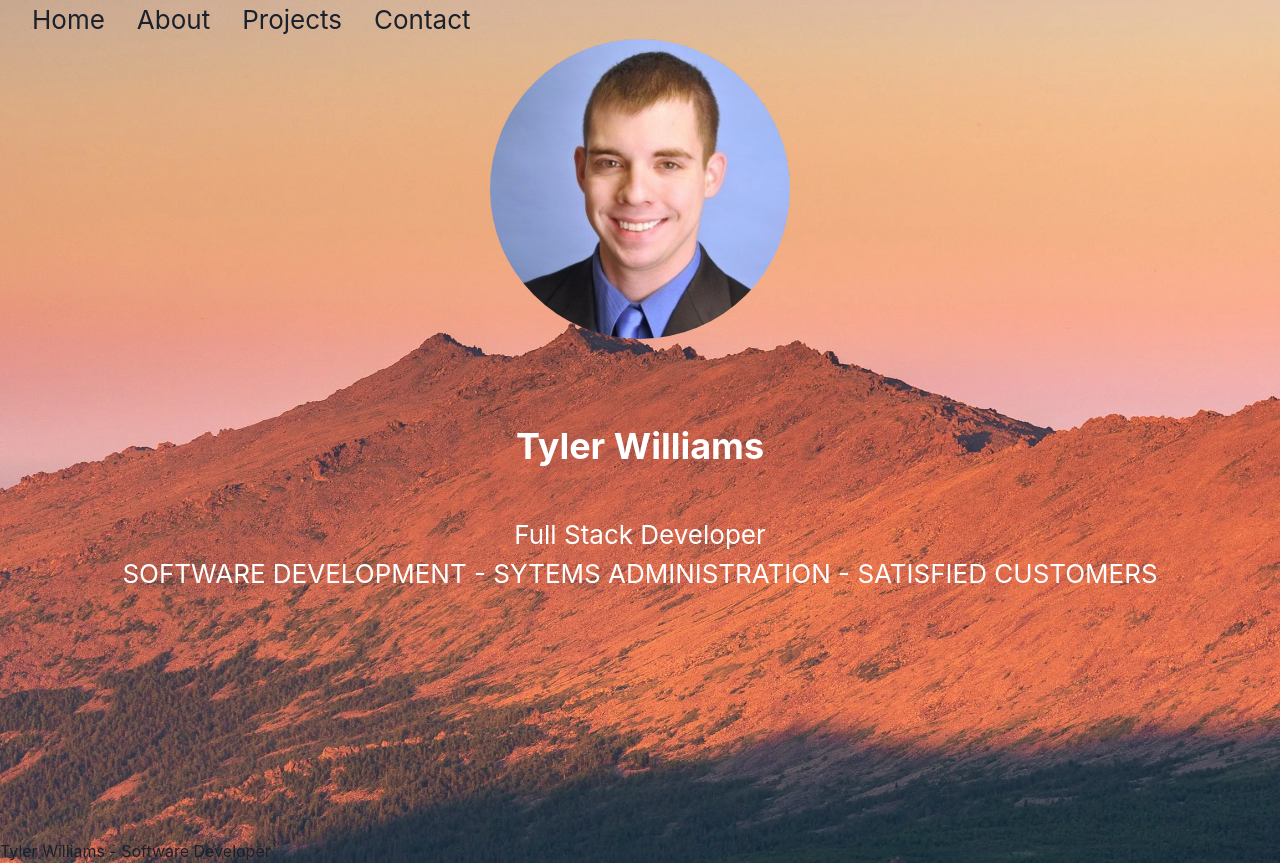
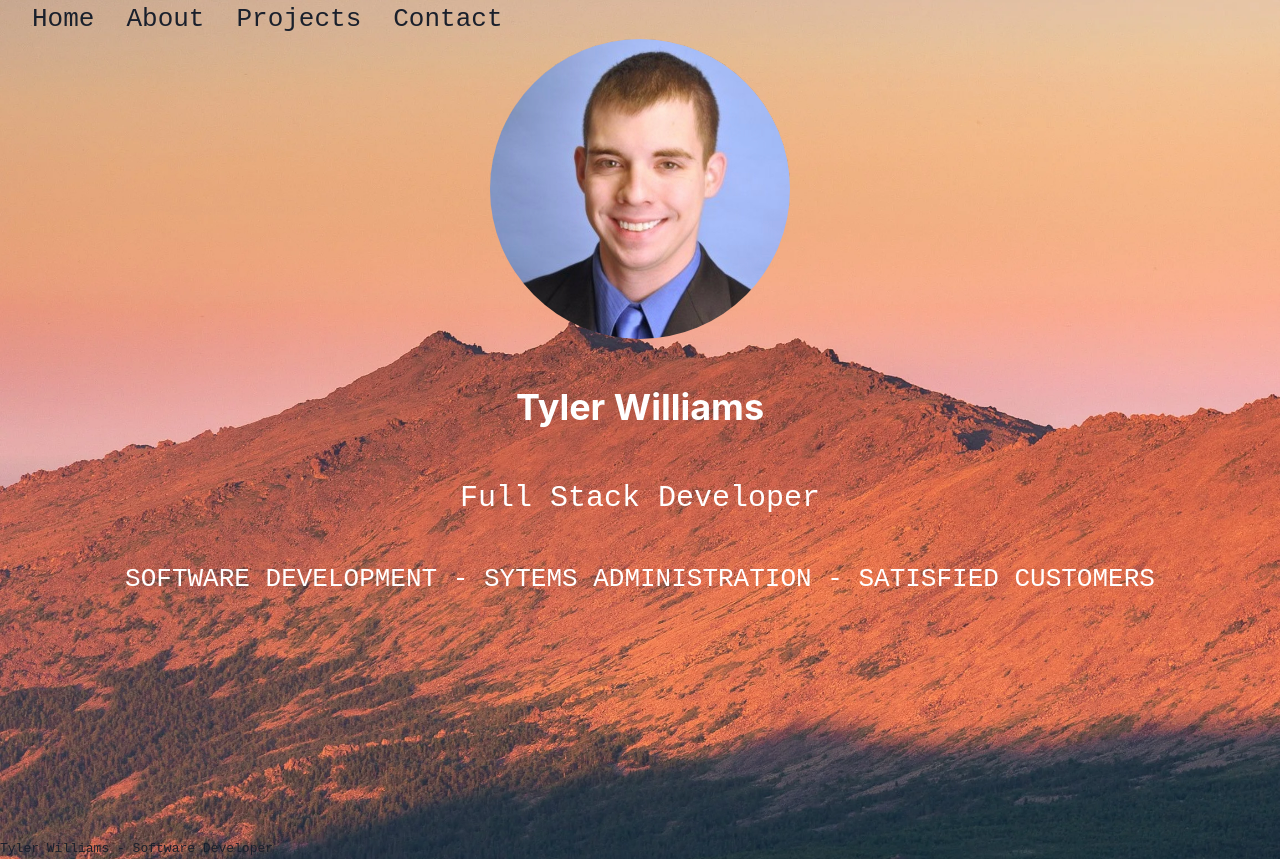
Before and after one commit to dtwilliams10/dtwilliams10.com, a React (Create React App) app: page / in a window 1280 px wide. Built offline with nearby package versions, Linux system fonts and the light colour scheme.

Commit message:
Updated font  and moved title to its own row

```diff
--- a/src/App.css
+++ b/src/App.css
@@ -5,6 +5,7 @@
   background-size: cover;
   background-position: center;
   overflow: hidden;
+  font-family: monospace;
 }
 
 /*Removing the underline from all of the links.*/
--- a/src/pages/Home.tsx
+++ b/src/pages/Home.tsx
@@ -16,15 +16,15 @@ function HomePage() {
                         />
                     </Center>
                     <br/>
-                    <br/>
                     <Heading as="h1">
                         Tyler Williams
                     </Heading>
                     <br/>
-                    <Text>
+                    <Text fontSize="3xl">
                         Full Stack Developer
                     </Text>
             </VStack>
+            <br/>
             <Center>
                 <Text>SOFTWARE DEVELOPMENT - SYTEMS ADMINISTRATION - SATISFIED CUSTOMERS</Text>
             </Center>
```
